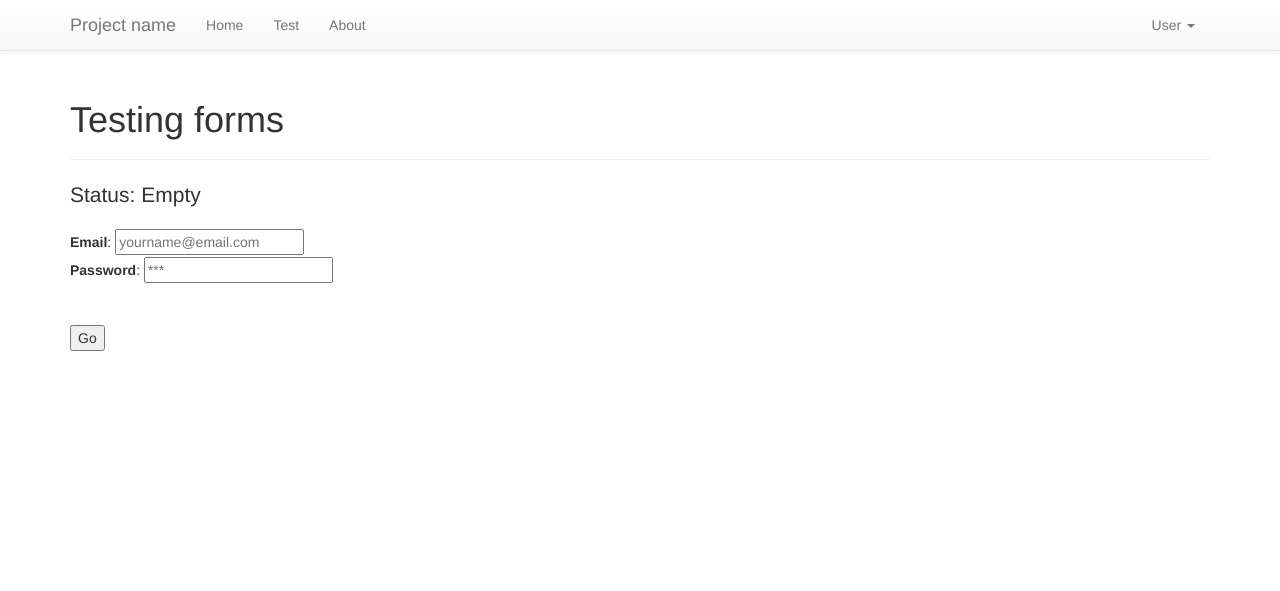
After one commit to pdonorio/autoforms, a Flask app: page /logintest in a window 1280 px wide. The commit adds this page. Shown: the top 591 px of the page. Run offline with Flask 2, Linux system fonts and the light colour scheme; parts of the project's set-up code (start-up, migrations or seed data) failed here and were passed over; some libraries are stand-ins or nearby versions.

Commit message:
A working form with normal validator (email)

```diff
--- a/app/controllers/pages.py
+++ b/app/controllers/pages.py
@@ -4,54 +4,40 @@
 """ Main routes """
 
 from flask import render_template, Blueprint, request,\
-    flash#, redirect, url_for
+    flash, redirect, url_for
 from app import forms
 
 blueprint = Blueprint('pages', __name__)
 
-################################
-## Paolo
-from flask.ext.wtf import Form
-from wtforms.ext.sqlalchemy.orm import model_form
-from ..models import MyModel
+######################################################
+## PAOLO
+######################################################
 
-#MyForm = model_form(MyModel, Form)
+#Form page
+@blueprint.route('/logintest', methods=["GET", "POST"])
+def mylogin():
+    form = forms.EmailPasswordForm()
+    status = "Empty"
 
-# # Validate?
-# from wtforms import validators
-# MyForm = model_form(MyModel, Form, \
-#     field_args = { 'name' : { 'validators' : [validators.Length(max=10)] } })
+    if form.validate_on_submit():
+        status = "Submitted"
+        flash("MyModel updated")
+        return redirect('/success')
+        #return redirect(url_for('index'))
 
-#@blueprint.route("/edit<id>")
-#def edit(id):
-@blueprint.route("/edit")
-def edit():
-    print("TEST")
-    MyForm = model_form(MyModel, base_class=Form)
-    print(MyForm)
+    return render_template('forms/test.html', \
+        form=form, status=status)
 
-    flash('test')
-    flash('You were successfully logged in', 'danger')
+@blueprint.route('/success')
+def success():
+    return render_template('forms/success.html')
+######################################################
+######################################################
 
-    # model = MyModel.get(id)
-    # form = MyForm(request.form, model)
-
-    # if form.validate_on_submit():
-    #     form.populate_obj(model)
-    #     model.put()
-    #     print("MyModel updated")
-    #     return redirect(url_for("index"))
-    # return render_template("edit.html", form=form)
-
-    return render_template('pages/placeholder.edit.html')
-
-## Paolo
-################################
 
 ################
 #### routes ####
 ################
-
 
 
 @blueprint.route('/')
--- a/app/forms.py
+++ b/app/forms.py
@@ -32,6 +32,15 @@ class ModelForm(BaseModelForm):
 print(ModelForm)
 
 ##################################################
+# https://exploreflask.com/forms.html
+from flask.ext.wtf import Form
+from wtforms.fields import TextField, PasswordField
+from wtforms.validators import Required, Email
+
+class EmailPasswordForm(Form):
+    email = TextField('Email', validators=[Required(), Email()])
+    password = PasswordField('Password', validators=[Required()])
+
 ##################################################
 ##################################################
 
--- a/app/templates/forms/login.html
+++ b/app/templates/forms/login.html
@@ -9,6 +9,5 @@
     <p class="pull-right"><a href="/register">Register</a></p>
     <input type="submit" value="Submit" class="btn btn-primary btn-lg btn-block" disabled>
     <br>
-    <p>You must add a database as well as Flask-Login to enable user management. See the <a href="http://www.realpython.com">Real Python</a> course for more info!</p>
   </form>
 {% endblock %}
--- /dev/null
+++ b/app/templates/forms/test.html
@@ -0,0 +1,26 @@
+{% extends 'layouts/main.html' %}
+{% block title %}About{% endblock %}
+{% block content %}
+
+<div class="page-header">
+  <h1>Testing forms</h1>
+</div>
+<p class="lead">
+
+    Status: {{ status }}
+
+    <form action="logintest" method="post">
+        {{ form.email.label }}:
+        {{ form.email(placeholder='yourname@email.com') }}
+        <br>
+        {{ form.password.label }}:
+        {{ form.password(placeholder='***') }}
+        <br>
+        {{ form.csrf_token }}
+        <br><br>
+        <input type="submit" value="Go">
+    </form>
+
+</p>
+
+{% endblock %}
--- a/app/templates/layouts/main.html
+++ b/app/templates/layouts/main.html
@@ -58,6 +58,7 @@ Use http://www.bootstrapcdn.com/
         <div class="collapse navbar-collapse">
           <ul class="nav navbar-nav">
             <li><a href="/">Home</a></li>
+            <li><a href="/logintest">Test</a></li>
             <li><a href="/about">About</a></li>
           </ul>
           <ul class="nav navbar-nav pull-right">
--- a/config/development.py
+++ b/config/development.py
@@ -10,3 +10,5 @@ PORT = int(os.environ.get('PORT', 5000))
 
 SQLALCHEMY_DATABASE_URI = 'sqlite:///' + os.path.join(BASE_DIR, 'database.db')
 SQLALCHEMY_TRACK_MODIFICATIONS = False
+
+WTF_CSRF_SECRET_KEY = 'a random string'
```
Also changed, not shown: app/templates/forms/success.html (added, +12 -0 lines).
